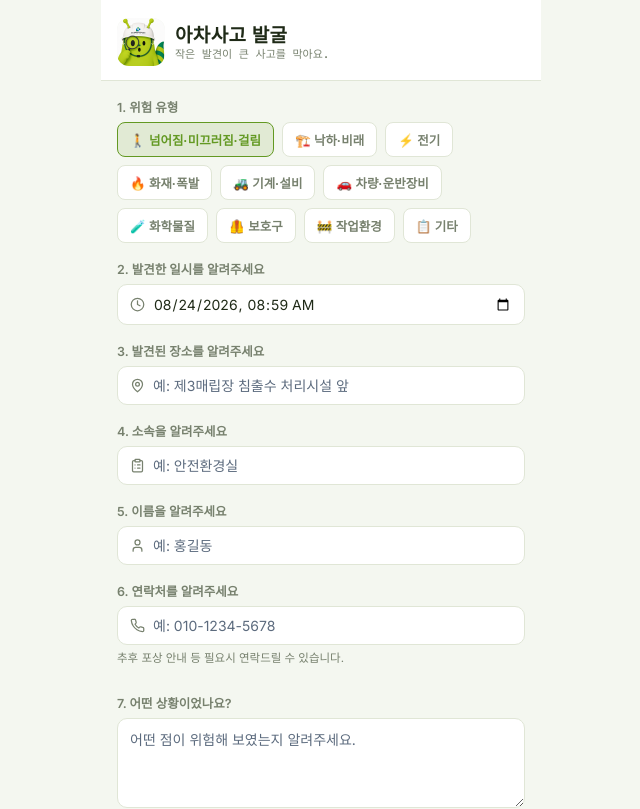
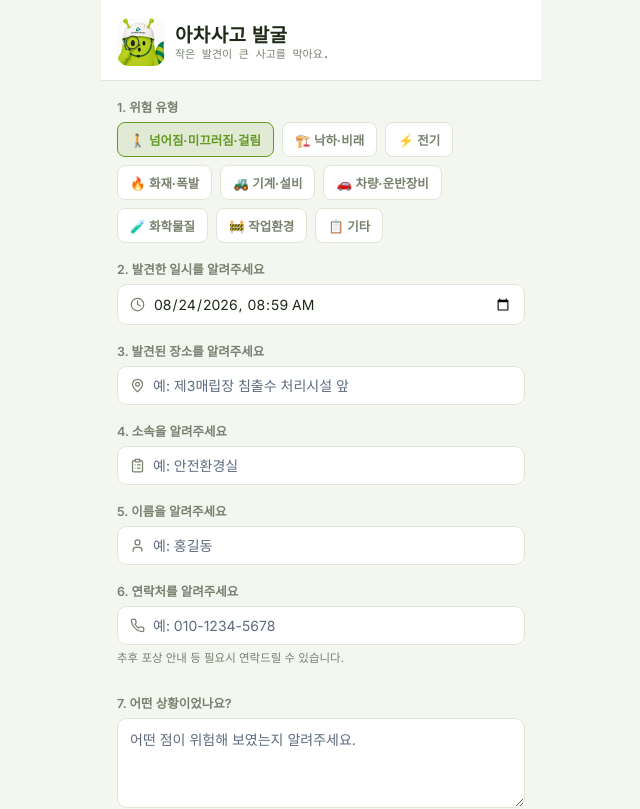
Before and after one commit to sojleeee/acha-sago-app-v2, a React (Vite) app: page / in a window 1280 px wide. Shown: the top 809 px of the page, without its empty margins (319-959 px from the left). Built offline with nearby package versions, Linux system fonts and the light colour scheme.

Commit message:
Update ReportApp.jsx

```diff
--- a/src/ReportApp.jsx
+++ b/src/ReportApp.jsx
@@ -30,7 +30,6 @@ const HAZARD_TYPES = [
   { id: "machine",  label: "🚜 기계·설비",             color: "#9B84E8" },
   { id: "vehicle",  label: "🚗 차량·운반장비",         color: "#E8974C" },
   { id: "chemical", label: "🧪 화학물질",              color: "#4CAF7D" },
-  { id: "ppe",      label: "🦺 보호구",                color: "#5A9BE8" },
   { id: "env",      label: "🚧 작업환경",              color: "#C77D4C" },
   { id: "etc",      label: "📋 기타",                  color: C.muted },
 ];
```
